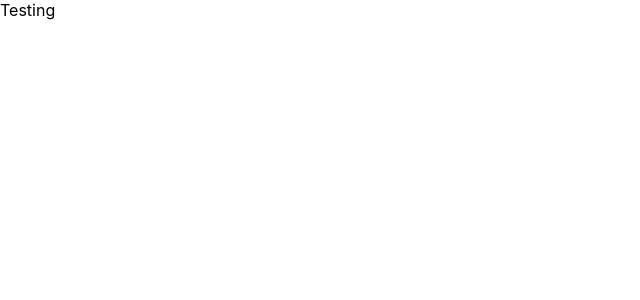
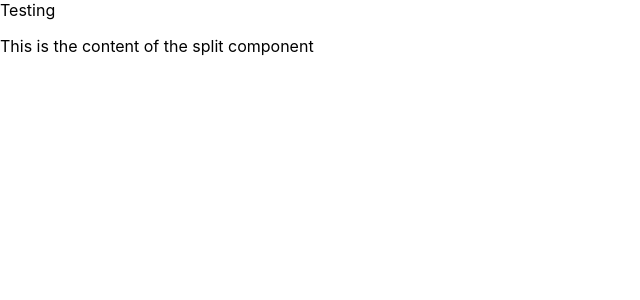
Before and after one commit to john-azzaro/Study-React-Custom-Tooltip-Component, a React (Create React App) app in the folder tooltip-component-study/: page / in a window 1280 px wide. Shown: the top 300 px of the page, without its empty margins (0-640 px from the left). Built offline with nearby package versions, Linux system fonts and the light colour scheme.

Commit message:
updated component test

```diff
--- a/tooltip-component-study/src/App.js
+++ b/tooltip-component-study/src/App.js
@@ -1,9 +1,12 @@
 import React from 'react';
+import Split from './composition/Split';
 
 function App() {
   return(
     <main className='App'>
     Testing
+    < Split />
+
   </main>
   );
 }
--- a/tooltip-component-study/src/composition/Split.js
+++ b/tooltip-component-study/src/composition/Split.js
@@ -0,0 +1,10 @@
+import React from 'react';
+
+function Split() {
+  return(
+    <p>This is the content of the split component</p>
+  );
+}
+
+
+export default Split;
```
Also changed, not shown: 1 other file (tests, documents, lock files or other folders).
